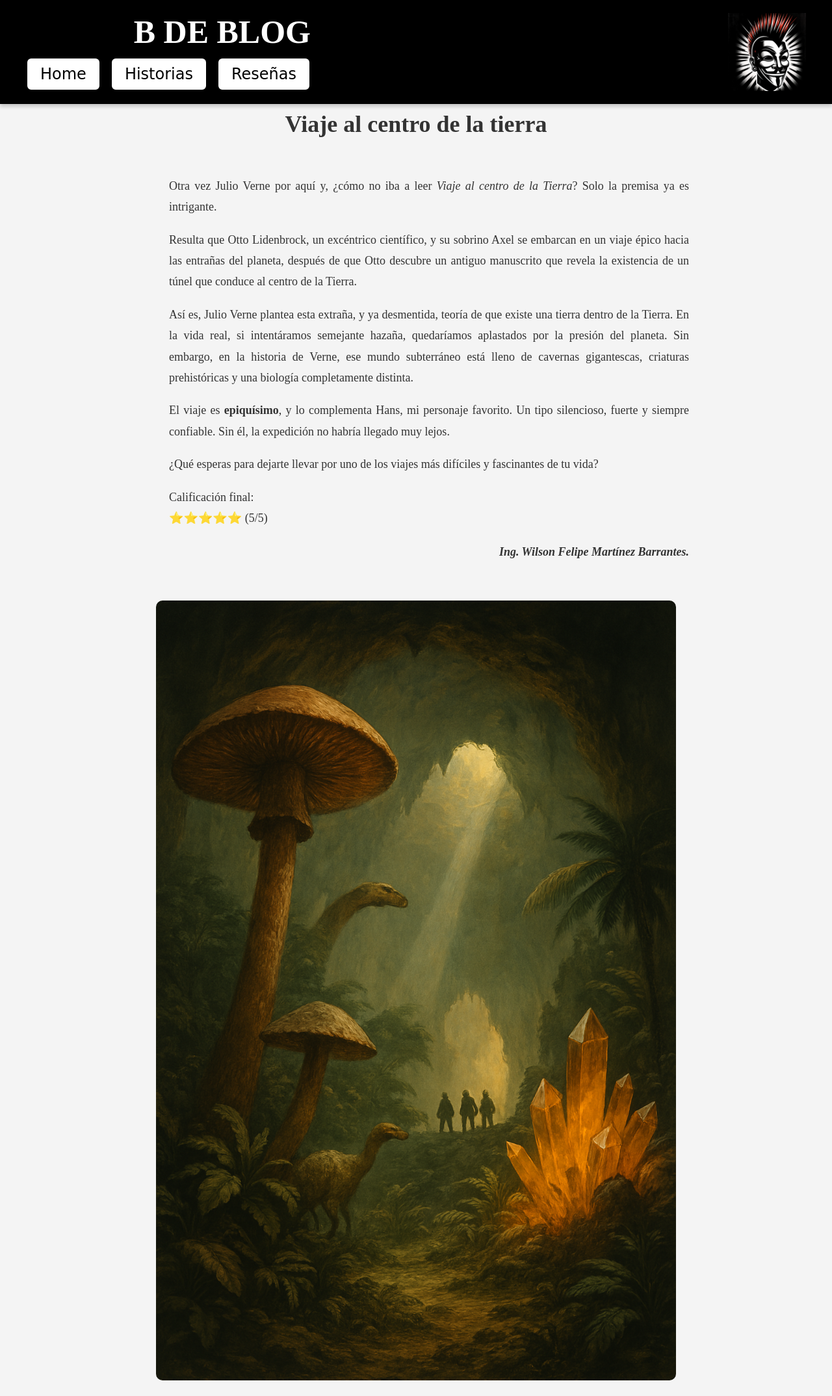
After one commit to WMARBAR/myPage_WFM, a Flask app: page /rese_ViajeCentro_Verne in a window 1280 px wide. The commit adds this page. Shown: the whole page at 65% size. Run offline with Flask 3, Linux system fonts and the light colour scheme; some web fonts are replaced.

Commit message:
reseña viaje al centro de la tierra

```diff
--- a/app.py
+++ b/app.py
@@ -70,6 +70,13 @@ def rese_Kybalion_Hermes():
 def rese_CrimenCast_FDevsky():
     return render_template('rese_CrimenCast_FDevsky.html')  # Archivo rese_CrimenCast_FDevsky
 
+
+@app.route('/rese_ViajeCentro_Verne')
+def rese_ViajeCentro_Verne():
+    return render_template('rese_ViajeCentro_Verne.html')  # Archivo rese_ViajeCentro_Verne
+
+
+
 if __name__ == '__main__':
     port = int(os.environ.get("PORT", 5000))  # Usa el puerto de Render o 5000 por defecto
     app.run(debug=True, host='0.0.0.0', port=port)  # Cambia host a '0.0.0.0'
--- /dev/null
+++ b/templates/rese_ViajeCentro_Verne.html
@@ -0,0 +1,50 @@
+<!DOCTYPE html>
+<html lang="es">
+<head>
+    <meta charset="UTF-8">
+    <meta name="viewport" content="width=device-width, initial-scale=1.0">
+    <title>Viaje al centro de la tierra</title>
+    <link rel="icon" type="image/x-icon" href="{{ url_for('static', filename='guyfox.ico') }}">
+    <link rel="stylesheet" href="{{ url_for('static', filename='styles.css') }}" media="screen and (min-width: 768px)">
+    <link rel="stylesheet" href="{{ url_for('static', filename='styles-media.css') }}" media="screen and (max-width: 767px)">
+</head>
+<body>
+    <!-- Banner con menú integrado -->
+    <header class="banner">
+        <div class="banner-content">
+            <h1 class="banner-title">B DE BLOG</h1>
+            <nav class="banner-menu">
+                <button class="menu-button" onclick="location.href='/'">Home</button>
+                <button class="menu-button" onclick="location.href='/historias'">Historias</button>
+                <button class="menu-button" onclick="location.href='/resenas'">Reseñas</button>
+            </nav>
+        </div>
+        <img src="{{ url_for('static', filename='guyfox.webp') }}" alt="Blog Logo" class="banner-image">
+    </header>
+
+    <div class="container">
+        <h2 class="story-title">Viaje al centro de la tierra</h2>
+        <div class="story-text">
+
+            <p>Otra vez Julio Verne por aquí y, ¿cómo no iba a leer <em>Viaje al centro de la Tierra</em>? Solo la premisa ya es intrigante.</p>
+
+            <p>Resulta que Otto Lidenbrock, un excéntrico científico, y su sobrino Axel se embarcan en un viaje épico hacia las entrañas del planeta, después de que Otto descubre un antiguo manuscrito que revela la existencia de un túnel que conduce al centro de la Tierra.</p>
+
+            <p>Así es, Julio Verne plantea esta extraña, y ya desmentida, teoría de que existe una tierra dentro de la Tierra. En la vida real, si intentáramos semejante hazaña, quedaríamos aplastados por la presión del planeta. Sin embargo, en la historia de Verne, ese mundo subterráneo está lleno de cavernas gigantescas, criaturas prehistóricas y una biología completamente distinta.</p>
+
+            <p>El viaje es <strong>epiquísimo</strong>, y lo complementa Hans, mi personaje favorito. Un tipo silencioso, fuerte y siempre confiable. Sin él, la expedición no habría llegado muy lejos.</p>
+
+            <p>¿Qué esperas para dejarte llevar por uno de los viajes más difíciles y fascinantes de tu vida?</p>
+
+            <p>Calificación final:<br>
+            ⭐⭐⭐⭐⭐ (5/5)</p>
+            <p class="story-author">Ing. Wilson Felipe Martínez Barrantes.</p>
+
+        </div>
+
+        <div class="image-container">
+            <img src="{{ url_for('static', filename='CentroTierra.png') }}" alt="Vuelta80" class="story-image">
+        </div>
+    </div>
+</body>
+</html>
--- a/templates/rese_tfundacion_asimov.html
+++ b/templates/rese_tfundacion_asimov.html
@@ -41,8 +41,6 @@
 
             <p>¿Si analizamos nuestras propias conductas como sociedad, podríamos llegar a ver el futuro?</p>
 
-            <p><strong>Conclusión</strong></p>
-
             <p>La Trilogía de la Fundación es una obra imprescindible para cualquier amante de la ciencia ficción o para aquellos que disfrutan de relatos que invitan a reflexionar sobre la historia y la naturaleza humana desde una perspectiva diferente. Si eres un lector empedernido, como yo, no puedes dejar pasar esta trilogía que no solo entretiene, sino que también desafía tu forma de pensar.</p>
 
             <p>Calificación final:
--- a/templates/resenas.html
+++ b/templates/resenas.html
@@ -36,6 +36,7 @@
         <button class="menu-button" onclick="location.href='/rese_NaranjaMecanica_Burgess'">La naranja mecánica : Anthony Burgess</button>
         <button class="menu-button" onclick="location.href='/rese_Kybalion_Hermes'">El KYBALIÓN : TRES INICIADOS</button>
         <button class="menu-button" onclick="location.href='/rese_CrimenCast_FDevsky'">Crimen y castigo : Fiódor Dostoyevski</button>
+        <button class="menu-button" onclick="location.href='/rese_ViajeCentro_Verne'">Viaje al centro de la tierra :  Julio Verne</button>
 
     </div>
 
```
Also changed, not shown: static/CentroTierra.png (added).
